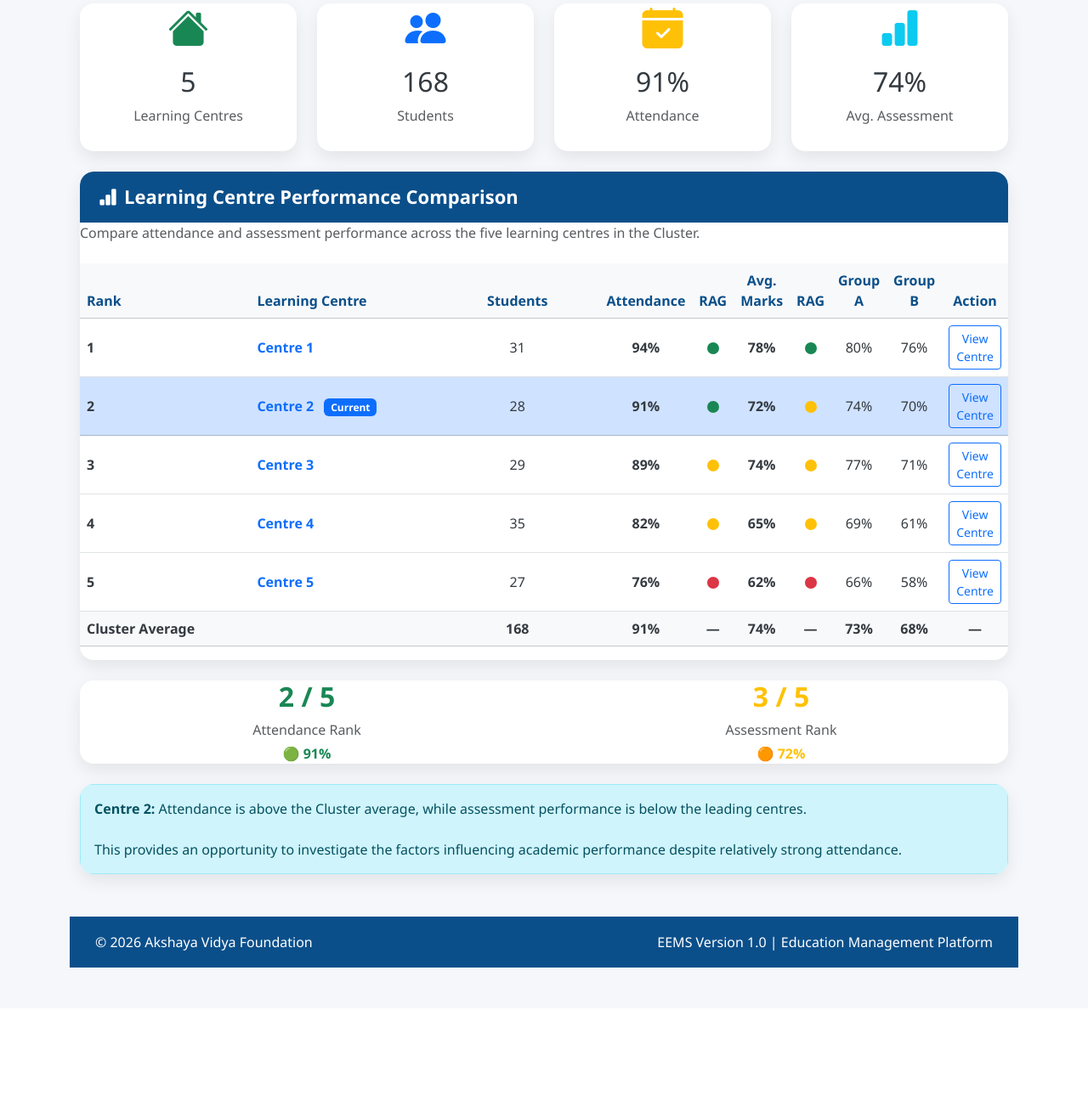
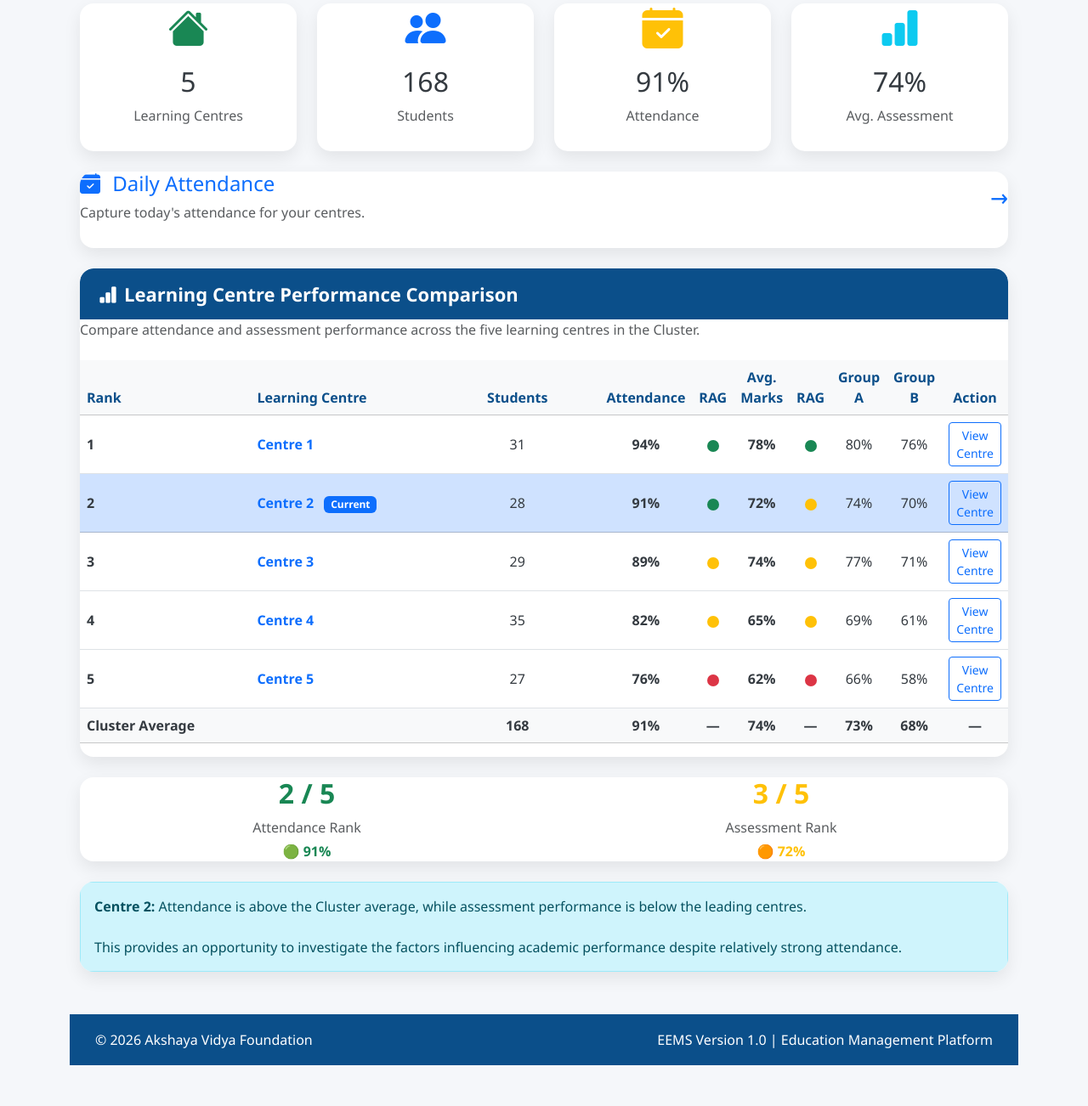
Before and after one commit to tumulururamesh/eems, a Flask app: page /cluster-dashboard/1 in a window 1280 px wide. Shown: the part 333-1635 px from the top of the page at 85% size. Before the commit the page ends 1472 px from the top, so only its background shows below. Run offline with Flask 3, Linux system fonts and the light colour scheme; the visitor is signed in with stand-in values (Sample User, id 1).

Commit message:
Add CC database login and attendance navigation

```diff
--- a/app.py
+++ b/app.py
@@ -572,7 +572,6 @@ def mobile_attendance_submitted(submission_id):
 # =====================================================
 # LOGIN
 # =====================================================
-
 @app.route("/login", methods=["GET", "POST"])
 def login():
 
@@ -580,6 +579,65 @@ def login():
 
         username = request.form.get("username", "").strip()
         password = request.form.get("password", "")
+
+        # =====================================================
+        # FIRST: Check database-backed users
+        # =====================================================
+
+        conn = get_connection()
+        cur = conn.cursor()
+
+        cur.execute("""
+            SELECT
+                u.user_id,
+                u.username,
+                u.password_hash,
+                u.role,
+                u.cc_id,
+                u.active_flag,
+                c.cc_name
+            FROM public.aems_user u
+            JOIN public.cluster_coordinator c
+                ON c.cc_id = u.cc_id
+            WHERE u.username = %s
+              AND u.active_flag = TRUE
+              AND c.active_flag = TRUE
+        """, (username,))
+
+        db_user = cur.fetchone()
+
+        cur.close()
+        conn.close()
+
+        # =====================================================
+        # DATABASE USER - CURRENTLY CC LOGIN
+        # =====================================================
+
+        if db_user:
+
+            # Development phase:
+            # password_hash currently contains plain demo password
+            if db_user["password_hash"] == password:
+
+                session["username"] = db_user["username"]
+                session["role"] = db_user["role"]
+                session["name"] = db_user["cc_name"]
+                session["cc_id"] = db_user["cc_id"]
+
+                if db_user["role"] == "cluster_incharge":
+                    return redirect("/cluster-dashboard/1")
+
+                return redirect("/dashboard")
+
+            return render_template(
+                "auth/login.html",
+                error="Invalid username or password."
+            )
+
+        # =====================================================
+        # EXISTING HARD-CODED USERS
+        # Keep these temporarily for other roles
+        # =====================================================
 
         user = AEMS_USERS.get(username)
 
@@ -594,7 +652,6 @@ def login():
             session["cluster"] = user.get("cluster")
             session["centre"] = user.get("centre")
             session["centres"] = user.get("centres")
-
 
             if user["role"] == "management":
                 return redirect("/dashboard")
@@ -742,11 +799,12 @@ def cluster_dashboard(cluster_id):
 ]
 
     return render_template(
-        "cluster/cluster_dashboard.html",
-        cluster=cluster,
-        centres=centres,
-        active_page="cluster"
-    )
+    "cluster/cluster_dashboard.html",
+    cluster=cluster,
+    centres=centres,
+    active_page="cluster",
+    show_mobile_attendance=(session.get("role") == "cluster_incharge")
+)
 
 
 # =====================================================
--- a/templates/cluster/cluster_dashboard.html
+++ b/templates/cluster/cluster_dashboard.html
@@ -134,6 +134,61 @@ My Cluster
 
     </div>
 
+
+
+
+        <!-- ========================================= -->
+    <!-- Daily Attendance -->
+    <!-- ========================================= -->
+
+    {% if show_mobile_attendance %}
+
+    <div class="row mb-4">
+
+        <div class="col-12">
+
+            <a href="/mobile/attendance"
+               class="text-decoration-none">
+
+                <div class="dashboard-card">
+
+                    <div class="card-body">
+
+                        <div class="d-flex
+                                    justify-content-between
+                                    align-items-center">
+
+                            <div>
+
+                                <h4 class="mb-2">
+                                    <i class="bi bi-calendar-check-fill me-2"></i>
+                                    Daily Attendance
+                                </h4>
+
+                                <p class="text-muted mb-0">
+                                    Capture today's attendance
+                                    for your centres.
+                                </p>
+
+                            </div>
+
+                            <div class="fs-3 text-primary">
+                                →
+                            </div>
+
+                        </div>
+
+                    </div>
+
+                </div>
+
+            </a>
+
+        </div>
+
+    </div>
+
+    {% endif %}
 <!-- ========================================= -->
 <!-- Centre Performance Comparison -->
 <!-- ========================================= -->
```
Also changed, not shown: templates/mobile/attendance.html (+15 -4 lines), templates/mobile/centre_attendance.html (+8 -4 lines).
